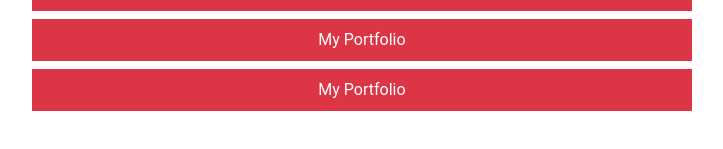
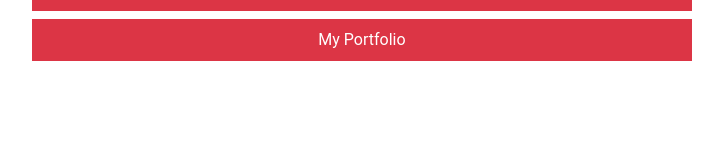
Before and after one commit to datcal/onepin, a React (Create React App) app: page / in a window 1280 px wide. Shown: the part 549-698 px from the top of the page, without its empty margins (278-1001 px from the left). Built offline with nearby package versions, Linux system fonts and the light colour scheme.

Commit message:
edit links area

```diff
--- a/src/components/main/index.js
+++ b/src/components/main/index.js
@@ -21,7 +21,6 @@ export default class Main extends Component {
                   <a href="javascript:;" class="d-block rounded-0 mt-2 mb-2 pt-2 pb-2 w-100 btn btn-danger">My Portfolio</a>
                   <a href="javascript:;" class="d-block rounded-0 mt-2 mb-2 pt-2 pb-2 w-100 btn btn-danger">My Portfolio</a>
                   <a href="javascript:;" class="d-block rounded-0 mt-2 mb-2 pt-2 pb-2 w-100 btn btn-danger">My Portfolio</a>
-                  <a href="javascript:;" class="d-block rounded-0 mt-2 mb-2 pt-2 pb-2 w-100 btn btn-danger">My Portfolio</a>
               </div>
           </div>
       </div>
```
